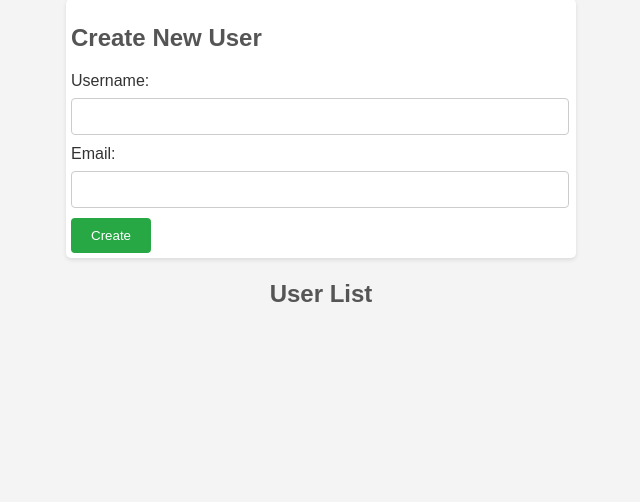
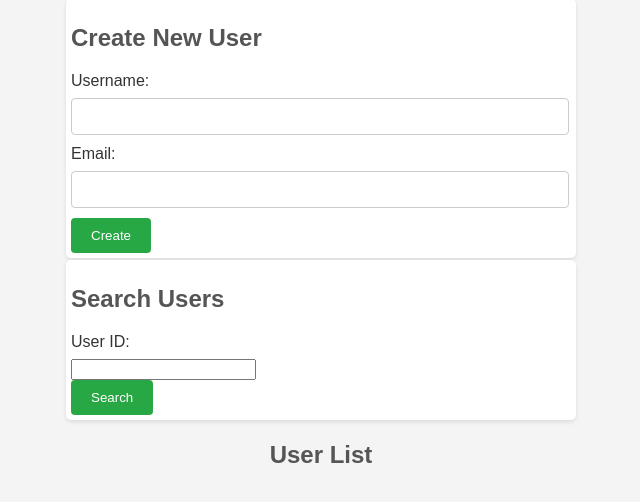
Before and after one commit to Theodore-Ross-18/CRUD, a Flask app: page /users in a window 1280 px wide. Shown: the part 101-603 px from the top of the page, without its empty margins (319-959 px from the left). Run offline with Flask 3, Linux system fonts and the light colour scheme.

Commit message:
SEARCH FUNCTION form

```diff
--- a/App/templates/users.html
+++ b/App/templates/users.html
@@ -20,6 +20,14 @@
         <input type="email" id="createEmail" name="email" required>
         <br>
         <button type="submit">Create</button>
+    </form>
+
+    <form id="searchForm">
+        <h2>Search Users</h2>
+        <label for="searchId">User ID:</label>
+        <input type="number" id="searchId" name="searchId" required>
+        <br>
+        <button type="submit">Search</button>
     </form>
 
     <h2>User List</h2>
```
